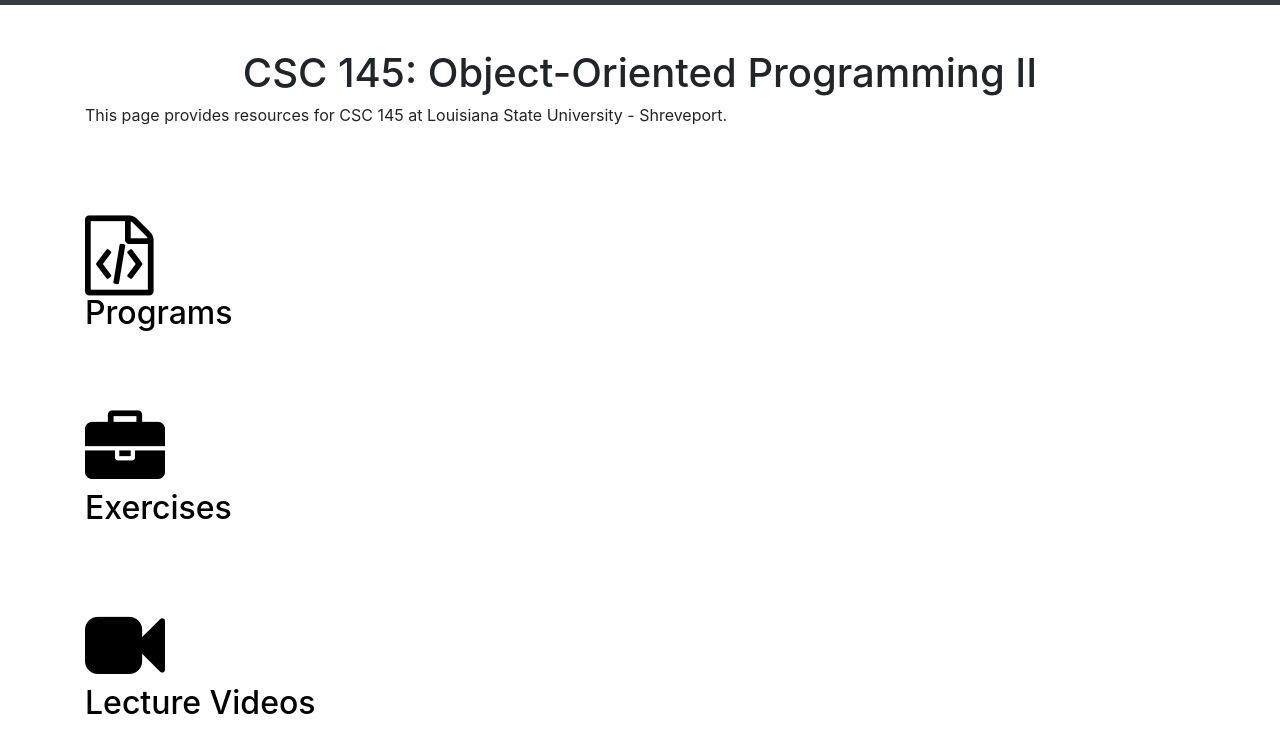
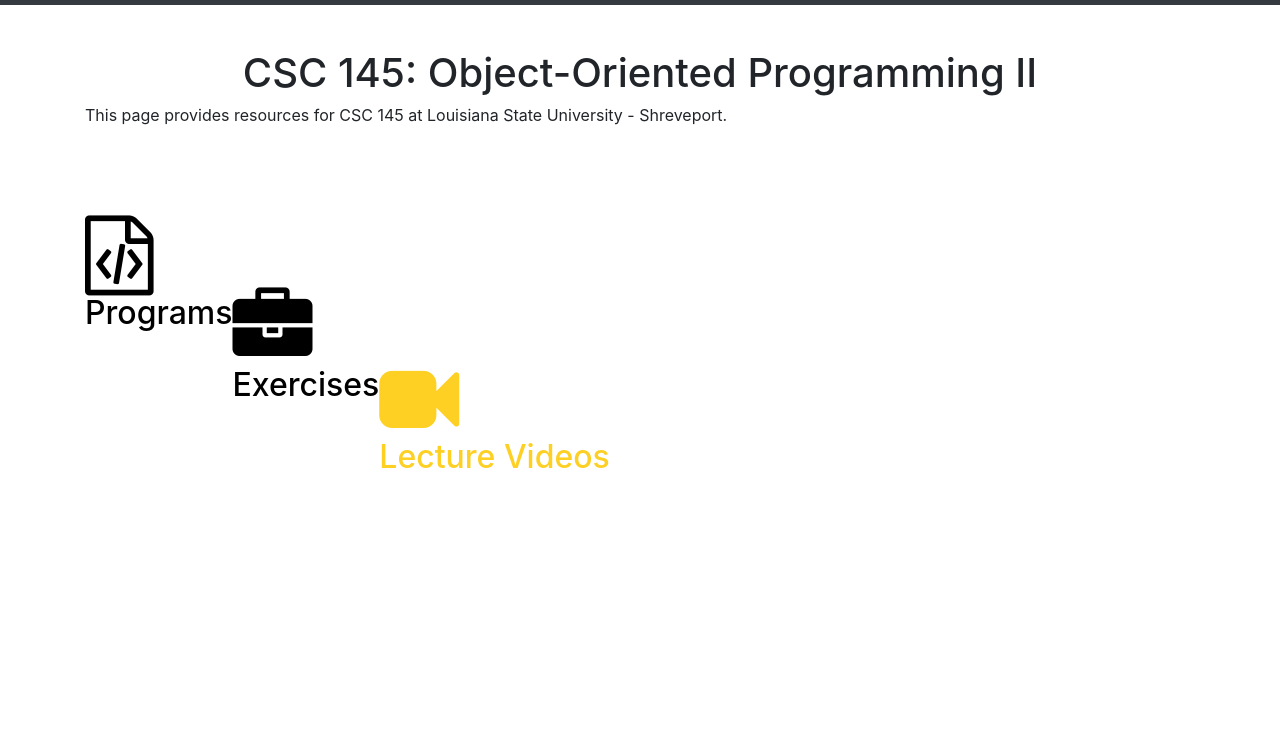
Before and after one commit to mukeshchandrakatla/csc145, a website: page index.html in a window 1280 px wide. Shown: the part 53-806 px from the top of the page. Drawn offline with Linux system fonts and the light colour scheme.

Commit message:
Changed index.html

```diff
--- a/index.html
+++ b/index.html
@@ -57,11 +57,11 @@
       <h1 class="mt-5"><center>CSC 145: Object-Oriented Programming II</center></h1>
       <p>This page provides resources for CSC 145 at Louisiana State University - Shreveport. </p>
     <br /><br /><br />
-    <a href="programs.html" style="color:black"><i class="fa fa-file-code-o fa-5x" aria-hidden="true"></i> <h2>Programs</h2> </a><br /><br /><br />
+    <a href="programs.html" style="color:black; float:left"><i class="fa fa-file-code-o fa-5x" aria-hidden="true"></i> <h2>Programs</h2> </a><br /><br /><br />
 
-    <a href="exercises.html" style="color:black"><i class="fa fa-briefcase fa-5x" aria-hidden="true"></i></i><h2>Exercises</h2> </a><br /><br /><br />
+    <a href="exercises.html" style="color:black; float:left"><i class="fa fa-briefcase fa-5x" aria-hidden="true"></i></i><h2>Exercises</h2> </a><br /><br /><br />
 
-    <a href="videos.html" style="color:black"><i class="fa fa-video-camera fa-5x" aria-hidden="true"></i><h2>Lecture Videos</h2> </a><br /><br /><br />
+    <a href="videos.html" style="color:#FDD023; float:left"><i class="fa fa-video-camera fa-5x" aria-hidden="true"></i><h2>Lecture Videos</h2> </a><br /><br /><br />
 
     </div>
     <!-- /.container -->
```
